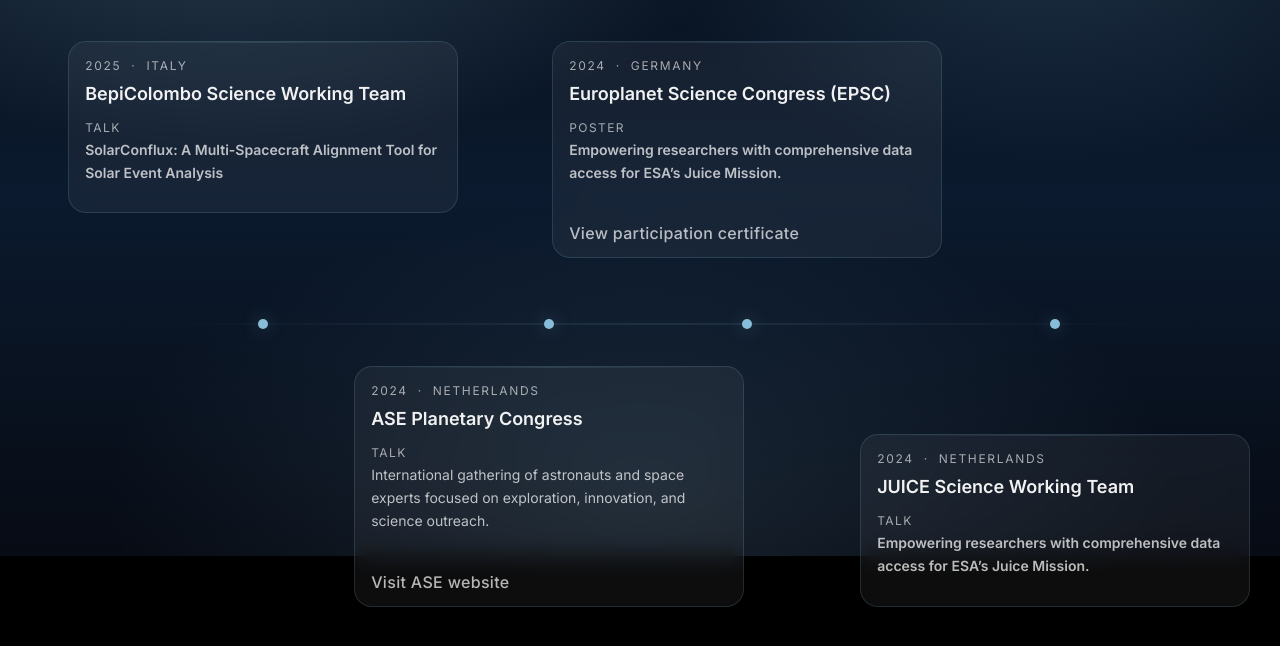
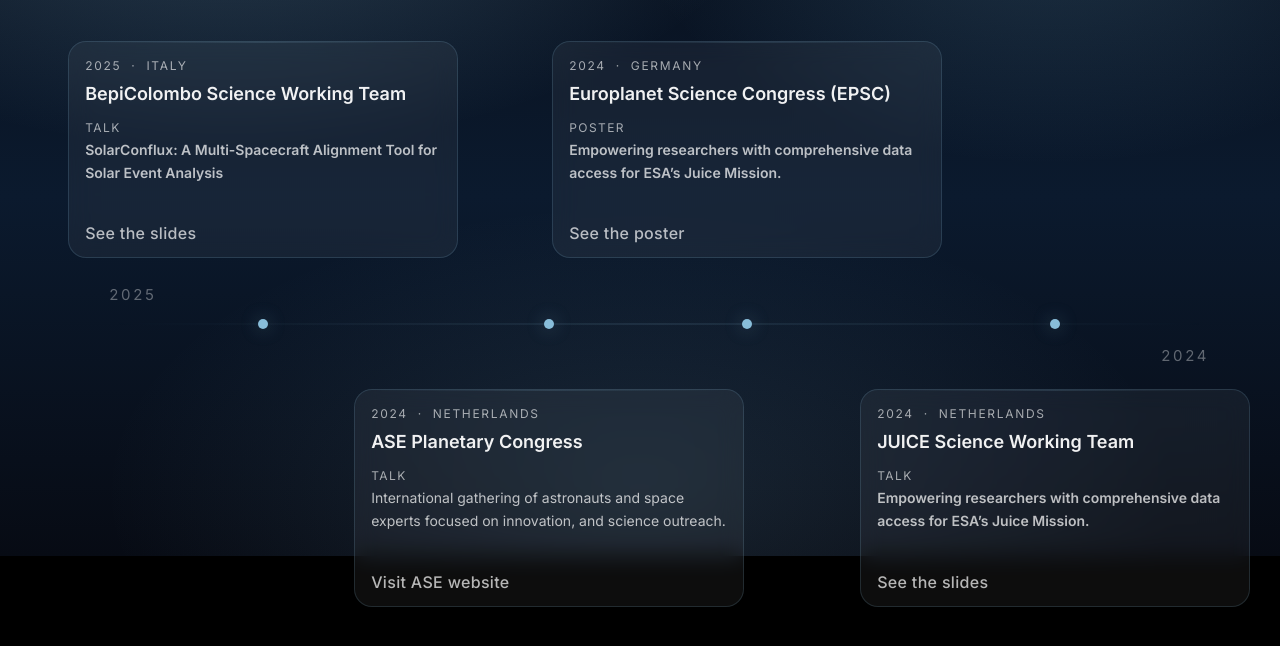
Before and after one commit to EmmaVellard/emmavellard-site, an Astro site: page /conferences in a window 1280 px wide. Shown: the part 244-890 px from the top of the page. Built offline with nearby package versions, Linux system fonts and the light colour scheme; Astro itself is replaced by a stand-in of ours; some packages are replaced by stand-ins of ours.

Commit message:
update conferences & education pages layout

```diff
--- a/src/pages/conferences.astro
+++ b/src/pages/conferences.astro
@@ -21,6 +21,9 @@ import "../styles/conferences.css";
 
         <section class="conf-orbit" aria-label="Conference constellation">
           <div class="conf-orbit-line" aria-hidden="true"></div>
+
+          <div class="conf-year-up conf-year-start">2025</div>
+          <div class="conf-year-down conf-year-end">2024</div>
 
           <!-- Dots placed on the orbit line (desktop) -->
           <span class="conf-dot" style="--x: 14%;" aria-hidden="true"></span>
@@ -46,6 +49,16 @@ import "../styles/conferences.css";
                 <span class="conf-label">Talk</span><br />
                 <strong>SolarConflux: A Multi-Spacecraft Alignment Tool for Solar Event Analysis</strong>
               </p>
+
+              <div class="conf-links">
+                <a
+                  class="link-btn link-btn--secondary"
+                  href="/public/files/BepiColombo_slides.pdf"
+                  target="_blank"
+                  rel="noopener">
+                  See the slides
+                </a>
+              </div>
             </div>
           </article>
 
@@ -64,11 +77,15 @@ import "../styles/conferences.css";
 
               <p class="conf-text">
                 <span class="conf-label">Talk</span><br />
-                International gathering of astronauts and space experts focused on exploration, innovation, and science outreach.
+                International gathering of astronauts and space experts focused on innovation, and science outreach.
               </p>
 
               <div class="conf-links">
-                <a class="link-btn link-btn--secondary" href="https://ase2024.nl/en/" target="_blank" rel="noopener">
+                <a
+                  class="link-btn link-btn--secondary"
+                  href="https://ase2024.nl/en/"
+                  target="_blank"
+                  rel="noopener">
                   Visit ASE website
                 </a>
               </div>
@@ -96,11 +113,11 @@ import "../styles/conferences.css";
               <div class="conf-links">
                 <a
                   class="link-btn link-btn--secondary"
-                  href="https://drive.google.com/file/d/1lIqulZTHfis1ZvMJH2dE2uSm3sPnqAGj/view"
+                  href="/public/files/EPSC_poster.pdf"
                   target="_blank"
                   rel="noopener"
                 >
-                  View participation certificate
+                  See the poster
                 </a>
               </div>
             </div>
@@ -123,6 +140,16 @@ import "../styles/conferences.css";
                 <span class="conf-label">Talk</span><br />
                 <strong>Empowering researchers with comprehensive data access for ESA’s Juice Mission.</strong>
               </p>
+
+              <div class="conf-links">
+                <a
+                  class="link-btn link-btn--secondary"
+                  href="/public/files/Juice_slides.pdf"
+                  target="_blank"
+                  rel="noopener">
+                  See the slides
+                </a>
+              </div>
             </div>
           </article>
         </section>
--- a/src/styles/conferences.css
+++ b/src/styles/conferences.css
@@ -1,5 +1,4 @@
 /* ============================= */
-/*  [oai_citation:4‡conferences.css](sediment://file_000000007c6c7243b0a2fc293ad20e54) ============================= */
 
 .page-conferences{
   position: relative;
@@ -244,3 +243,38 @@
     bottom: auto;
   }
 }
+
+
+/* ============================= */
+/* YEAR MARKERS */
+/* ============================= */
+
+.conf-year-up{
+  position: absolute;
+  top: calc(50% - 12px);
+  transform: translateY(-140%);
+  font-size: 15px;
+  letter-spacing: 0.18em;
+  text-transform: uppercase;
+  color: rgba(255,255,255,0.55);
+  opacity: 0.65;
+}
+
+.conf-year-down{
+  position: absolute;
+  top: calc(50% - 12px);
+  transform: translateY(180%);
+  font-size: 15px;
+  letter-spacing: 0.18em;
+  text-transform: uppercase;
+  color: rgba(255,255,255,0.55);
+  opacity: 0.65;
+}
+
+.conf-year-start{
+  left: 0;
+}
+
+.conf-year-end{
+  right: 0;
+}
```
Also changed, not shown: src/content/projects/solarconflux.md (deleted, +0 -8 lines), src/styles/education.css (+21 -4 lines).
